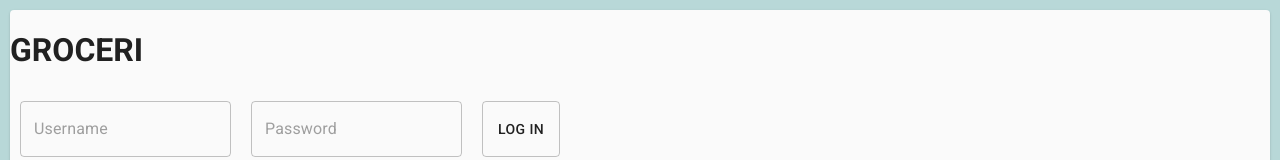
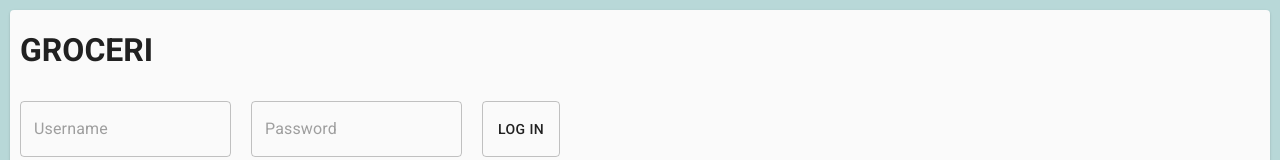
Before and after one commit to chriskuehtz/groceri, a React (Create React App) app: page / in a window 1280 px wide. Shown: the top 160 px of the page. Built offline with nearby package versions, Linux system fonts and the light colour scheme.

Commit message:
gave headline a padding

```diff
--- a/src/App.js
+++ b/src/App.js
@@ -42,7 +42,7 @@ const App = () => {
                   backgroundColor: "#FAFAFA",
                 }}
               >
-                <h1>GROCERI</h1>
+                <h1 style={{ paddingLeft: 10 }}>GROCERI</h1>
 
                 <p style={{ color: "red" }}>{warning}</p>
                 <TextField
@@ -303,7 +303,7 @@ const App = () => {
                   backgroundColor: "#FAFAFA",
                 }}
               >
-                <h1>GROCERI</h1>
+                <h1 style={{ paddingLeft: 10 }}>GROCERI</h1>
                 <Button
                   style={{ marginLeft: 0, margin: 10, height: 56 }}
                   variant="outlined"
```
